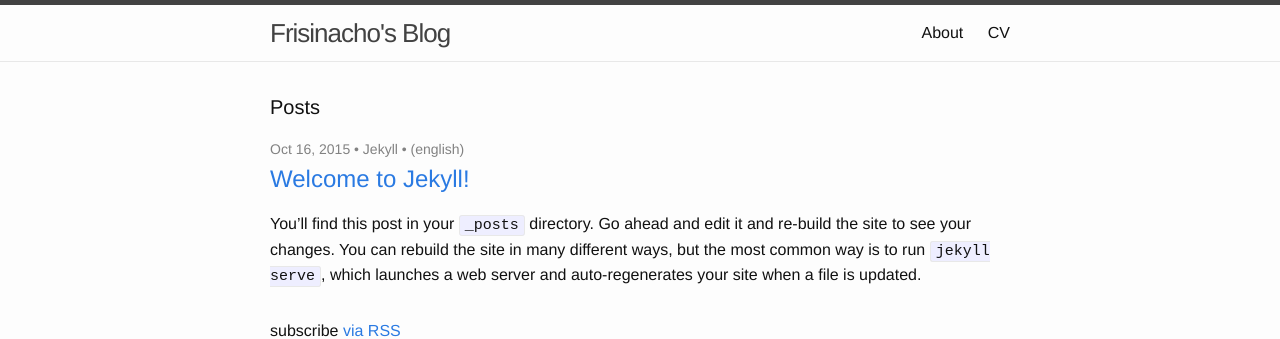
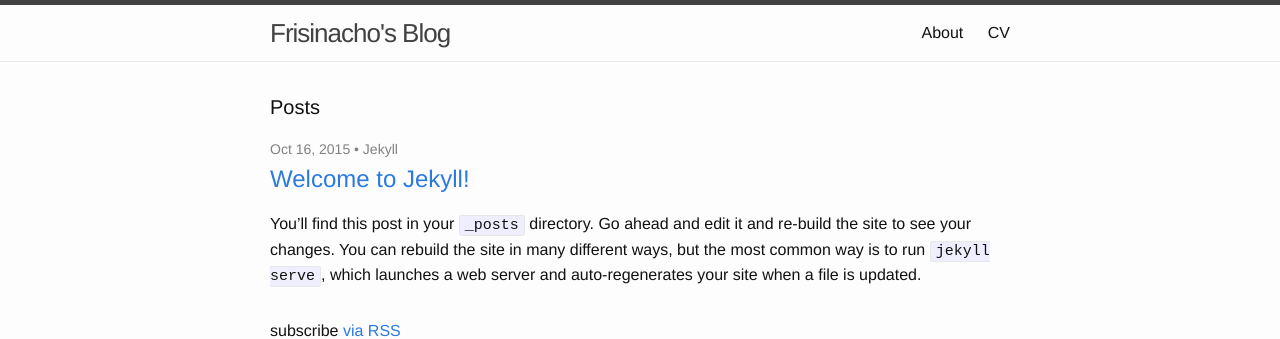
Before and after one commit to frisinacho/frisinacho.github.io, a Jekyll site: the page built from index.html, in a window 1280 px wide. Shown: the top 339 px of the page. Built offline with Jekyll 4.4.1, drawn with Linux system fonts in a browser that asks for light colours.

Commit message:
It will only show the meta tag if the post is in spanish

```diff
--- a/index.html
+++ b/index.html
@@ -9,7 +9,7 @@
   <ul class="post-list">
     {% for post in site.posts %}
       <li>
-        <span class="post-meta">{{ post.date | date: "%b %-d, %Y" }}{% if post.author %} • {{ post.author }}{% endif %}{% if post.meta %} • {{ post.meta }}{% endif %}</span>
+        <span class="post-meta">{{ post.date | date: "%b %-d, %Y" }}{% if post.author %} • {{ post.author }}{% endif %}{% if post.meta == "(spanish)" %} • {{ post.meta }}{% endif %}</span>
 
         <h2>
           <a class="post-link" href="{{ post.url | prepend: site.baseurl }}">{{ post.title }}</a>
```
